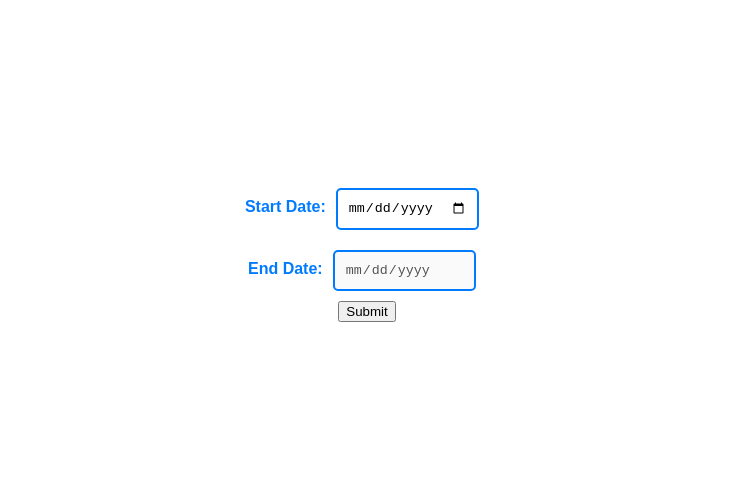
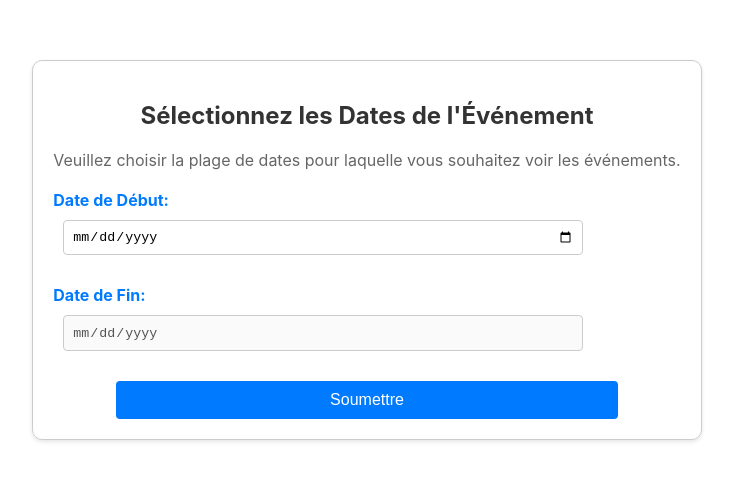
Before and after one commit to chuipagro/technical-test, a React (Create React App) app: page / in a window 1280 px wide. Shown: the part 150-630 px from the top of the page, without its empty margins (273-1006 px from the left). Built offline with nearby package versions, Linux system fonts and the light colour scheme.

Commit message:
fix: add some stylisation for InputDate

```diff
--- a/src/pages/DateInput.css
+++ b/src/pages/DateInput.css
@@ -1,10 +1,11 @@
 .date-input-container {
-    display: flex;
-    flex-direction: column;
-    align-items: center;
-    justify-content: center;
-    height: 100vh;
-    font-family: Arial, sans-serif;
+    margin: auto;
+    padding: 20px;
+    border: 1px solid #ccc;
+    border-radius: 10px;
+    box-shadow: 0 2px 4px rgba(0, 0, 0, 0.1);
+    maw-width: 500px;
+    max-height: 50%;
 }
 
 .date-input {
@@ -18,3 +19,53 @@
     font-weight: bold;
     color: #007bff;
 }
+
+.form-title {
+    text-align: center;
+    color: #333;
+}
+
+.form-description {
+    text-align: center;
+    margin-bottom: 20px;
+    color: #666;
+}
+
+.submit-button {
+    display: block;
+    width: 80%;
+    padding: 10px;
+    margin: auto;
+    background-color: #007bff;
+    color: white;
+    border: none;
+    border-radius: 4px;
+    cursor: pointer;
+    font-size: 16px;
+}
+
+.submit-button:hover {
+    background-color: #0056b3;
+}
+
+.date-label {
+    display: block;
+    margin-bottom: 10px;
+}
+
+.date-input {
+    width: 80%;
+    padding: 8px;
+    margin-bottom: 20px;
+    border: 1px solid #ccc;
+    border-radius: 4px;
+}
+
+.form-container {
+    display: flex;
+    justify-content: center;
+    align-items: center;
+    min-height: 100vh;
+    flex: 1;
+    flex-direction: column;
+}
--- a/src/pages/DateInput.tsx
+++ b/src/pages/DateInput.tsx
@@ -51,9 +51,14 @@ const DateInput: React.FC = () => {
 
 
     return (
-        <form onSubmit={handleSubmit} className="date-input-container">
+        <div className="form-container">
+            <form onSubmit={handleSubmit} className="date-input-container">
+                <h2 className="form-title">Sélectionnez les Dates de l'Événement</h2>
+                <p className="form-description">Veuillez choisir la plage de dates pour laquelle vous souhaitez voir les
+                événements.</p>
+
             <label className="date-label">
-                Start Date:
+                Date de Début:
                 <input
                     type="date"
                     className="date-input"
@@ -63,7 +68,7 @@ const DateInput: React.FC = () => {
             </label>
 
             <label className="date-label">
-                End Date:
+                Date de Fin:
                 <input
                     type="date"
                     className="date-input"
@@ -74,8 +79,11 @@ const DateInput: React.FC = () => {
                     max={startDate ? new Date(new Date(startDate).getTime() + (3 * 24 * 60 * 60 * 1000)).toISOString().split('T')[0] : ''}
                 />
             </label>
-            <button type="submit" className="submit-button">Submit</button>
+
+            <button type="submit" className="submit-button">Soumettre</button>
         </form>
+        </div>
+
     );
 };
 
```
